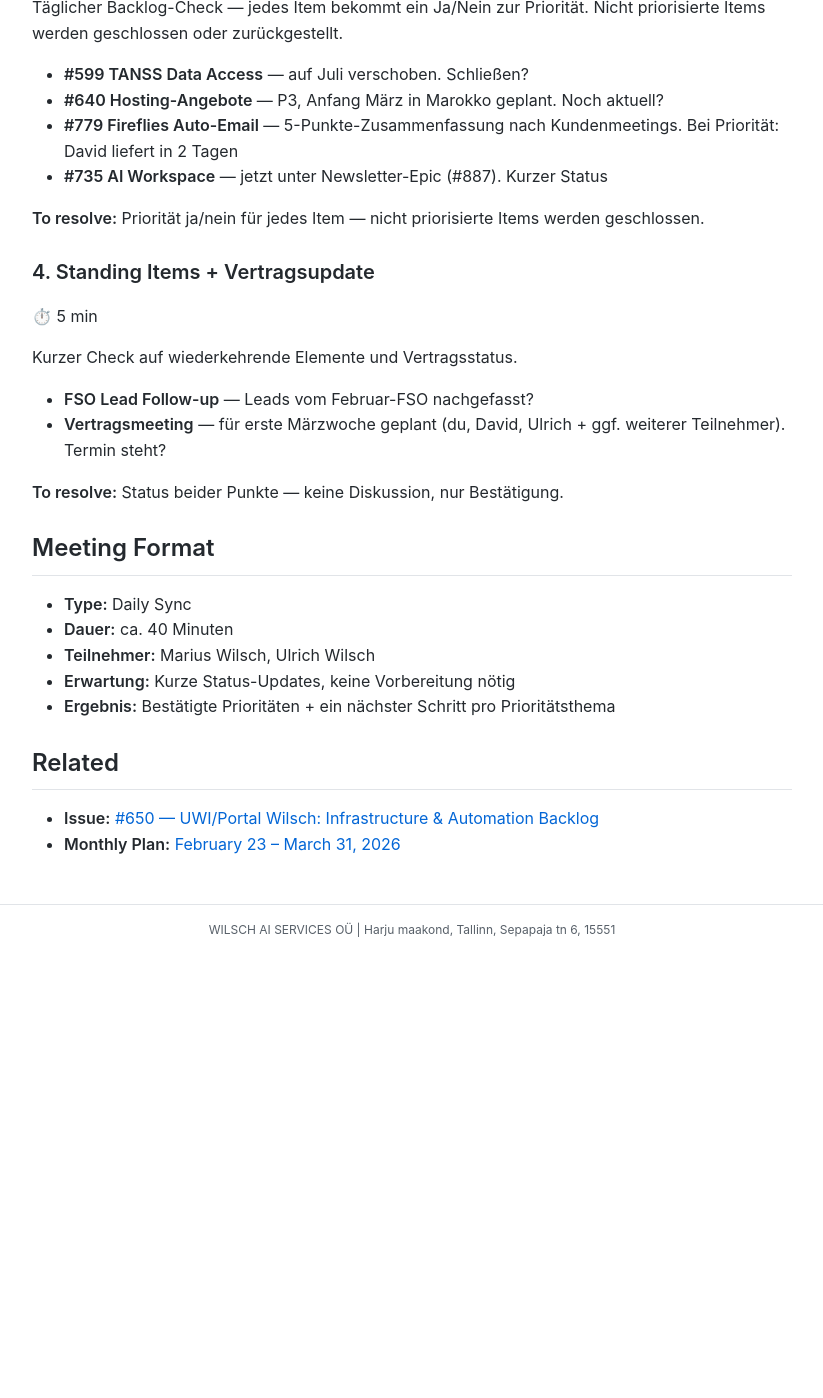
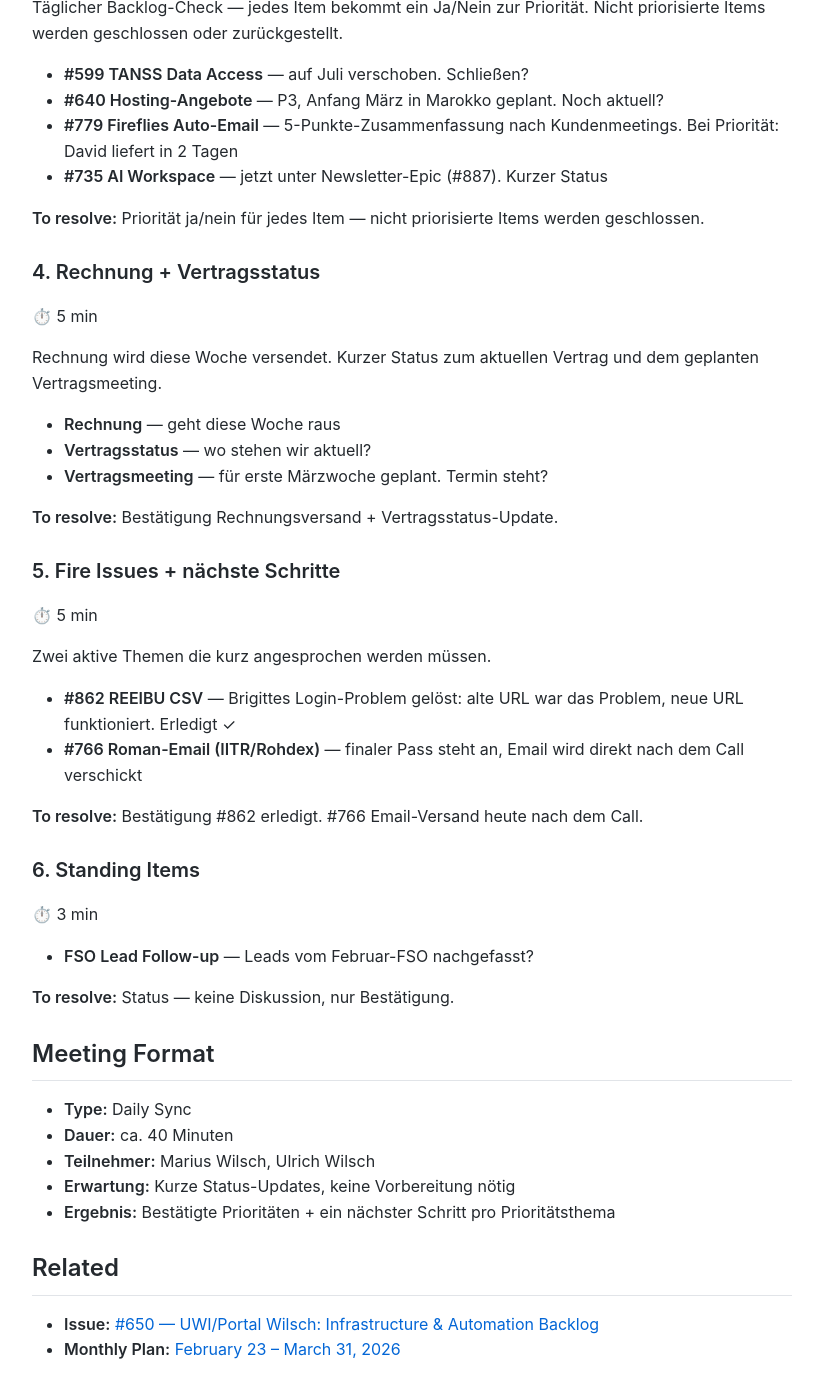
Before and after one commit to MariusWilsch/public-wilsch-ai-pages, a Jekyll site: the page built from project/uwi-retainer/meeting-agenda-daily-sync-2026-02-23.md, in a window 1280 px wide and 1400 px high, scrolled down 1727 px. Shown: the whole window, without its empty margins (228-1051 px from the left). Built offline with Jekyll 4.4.1, drawn with Linux system fonts in a browser that asks for light colours; our own code applies the rules of GitHub Pages for plain Markdown files; before the commit the page ends 2681 px from its top, so only the background shows below that.

Commit message:
Sync from hippocampus 2026-02-23

```diff
--- a/project/uwi-retainer/meeting-agenda-daily-sync-2026-02-23.md
+++ b/project/uwi-retainer/meeting-agenda-daily-sync-2026-02-23.md
@@ -57,15 +57,33 @@ Täglicher Backlog-Check — jedes Item bekommt ein Ja/Nein zur Priorität. Nich
 
 **To resolve:** Priorität ja/nein für jedes Item — nicht priorisierte Items werden geschlossen.
 
-### 4. Standing Items + Vertragsupdate
+### 4. Rechnung + Vertragsstatus
 ⏱️ 5 min
 
-Kurzer Check auf wiederkehrende Elemente und Vertragsstatus.
+Rechnung wird diese Woche versendet. Kurzer Status zum aktuellen Vertrag und dem geplanten Vertragsmeeting.
+
+- **Rechnung** — geht diese Woche raus
+- **Vertragsstatus** — wo stehen wir aktuell?
+- **Vertragsmeeting** — für erste Märzwoche geplant. Termin steht?
+
+**To resolve:** Bestätigung Rechnungsversand + Vertragsstatus-Update.
+
+### 5. Fire Issues + nächste Schritte
+⏱️ 5 min
+
+Zwei aktive Themen die kurz angesprochen werden müssen.
+
+- **#862 REEIBU CSV** — Brigittes Login-Problem gelöst: alte URL war das Problem, neue URL funktioniert. Erledigt ✓
+- **#766 Roman-Email (IITR/Rohdex)** — finaler Pass steht an, Email wird direkt nach dem Call verschickt
+
+**To resolve:** Bestätigung #862 erledigt. #766 Email-Versand heute nach dem Call.
+
+### 6. Standing Items
+⏱️ 3 min
 
 - **FSO Lead Follow-up** — Leads vom Februar-FSO nachgefasst?
-- **Vertragsmeeting** — für erste Märzwoche geplant (du, David, Ulrich + ggf. weiterer Teilnehmer). Termin steht?
 
-**To resolve:** Status beider Punkte — keine Diskussion, nur Bestätigung.
+**To resolve:** Status — keine Diskussion, nur Bestätigung.
 
 ## Meeting Format
 
```
